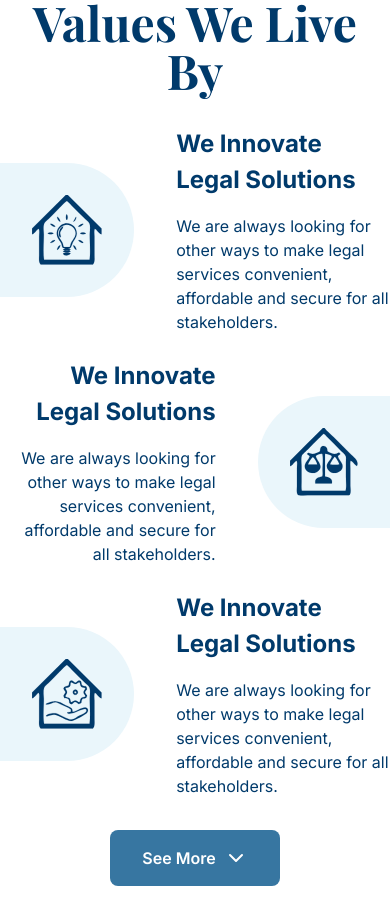
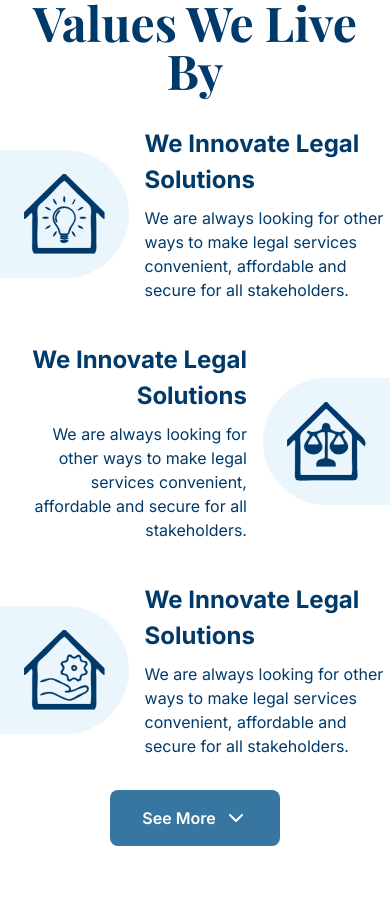
Before and after one commit to karllogdat/lexmeet-group4-template, a React (Vite) app: page /about in a window 390 px wide. Shown: the part 2300-3224 px from the top of the page. Built offline with nearby package versions, Linux system fonts and the light colour scheme; a web font is replaced by a local one.

Commit message:
fix: fixed spacing

```diff
--- a/src/components/about/ValueCard.jsx
+++ b/src/components/about/ValueCard.jsx
@@ -5,12 +5,12 @@ export default function ValueCard({ value, index }) {
 
   return (
     <div
-      className={`w-full flex items-center gap-10.5 ${
+      className={`w-full flex items-center gap-4 lg:gap-10.5 ${
         isOdd ? "flex-row-reverse justify-end" : ""
       }`}
     >
       <div
-        className={`flex items-center justify-center p-8 lg:p-16 ${
+        className={`flex items-center justify-center p-6 lg:p-16 ${
           isOdd
             ? "lg:pr-8 rounded-tl-full rounded-bl-full"
             : "lg:pl-8 rounded-tr-full rounded-br-full"
@@ -20,7 +20,7 @@ export default function ValueCard({ value, index }) {
       </div>
 
       <div
-        className={`w-full flex flex-col gap-4 ${isOdd ? "text-right pl-4" : ""}`}
+        className={`w-full flex flex-col gap-2 ${isOdd ? "text-right pl-4" : ""}`}
       >
         <p className="g4-large-body font-bold!">{value.title}</p>
         <p className="g4-body">{value.description}</p>
--- a/src/pages/AboutPage.jsx
+++ b/src/pages/AboutPage.jsx
@@ -164,7 +164,7 @@ export default function AboutPage() {
         <h1 className="w-full text-center g4-heading-1 font-bold">
           Values We Live By
         </h1>
-        <div className="w-full flex flex-col gap-6">
+        <div className="w-full flex flex-col gap-10 lg:gap-4">
           {visibleValues.map((value, index) => (
             <ValueCard key={index} value={value} index={index} />
           ))}
```
